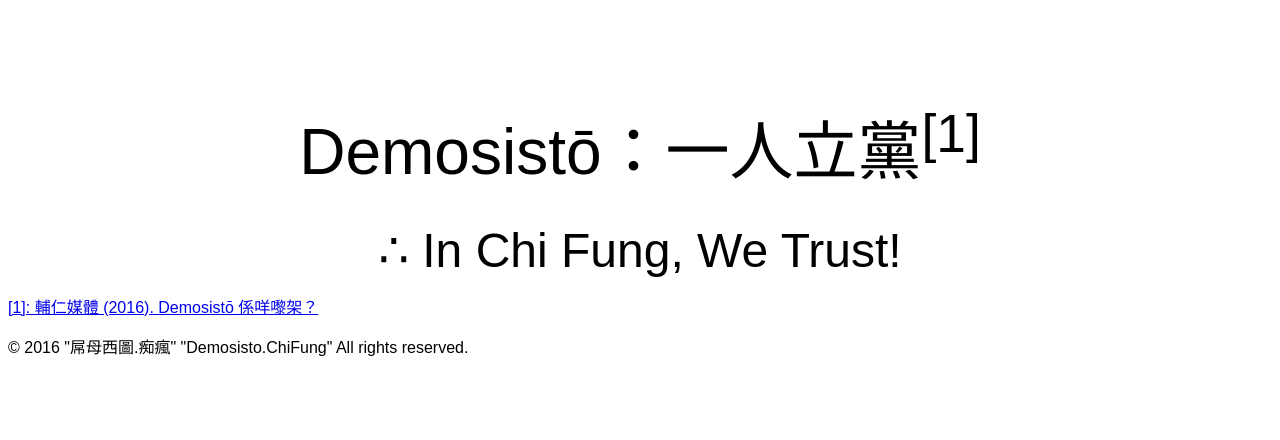
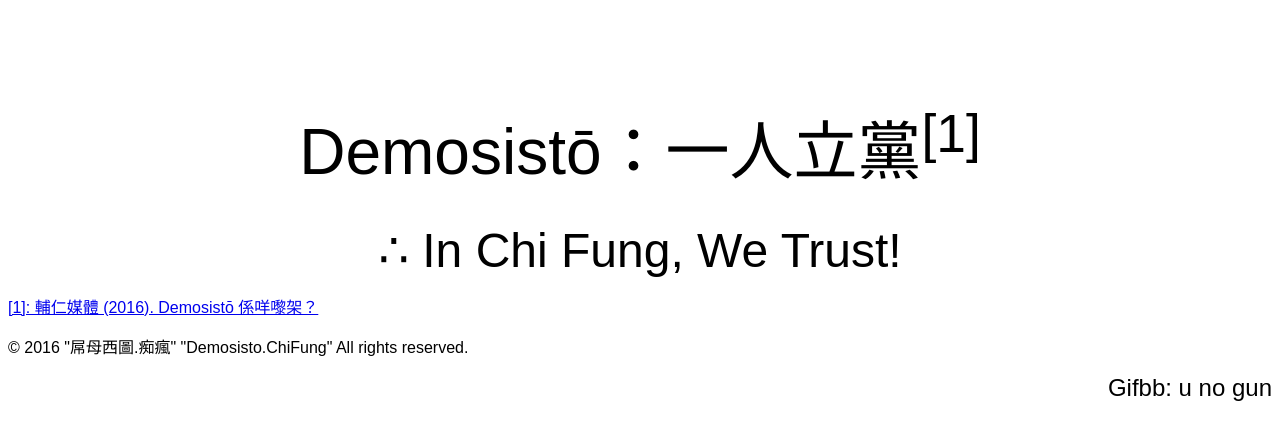
Before and after one commit to gifbb/gifbb.github.io, a plain HTML site: page index.html in a window 1280 px wide. Drawn offline with Linux system fonts and the light colour scheme.

Commit message:
Added files via upload

```diff
--- a/index.html
+++ b/index.html
@@ -29,5 +29,6 @@
       <a href="http://www.vjmedia.com.hk/articles/2016/04/06/130745/demosisto-%E4%BF%82%E5%92%A9%E5%9A%9F%E6%9E%B6%EF%BC%9F/"><p>[1]: 輔仁媒體 (2016). Demosistō 係咩嚟架？</p></a>
       <p>&copy; 2016 "屌母西圖.痴瘋" "Demosisto.ChiFung" All rights reserved.</p>
     </footer>
+      <font size="5pt" font face="sans-serif"><div align="right">Gifbb: u no gun</div></font>
   </body>
 </html>
```
